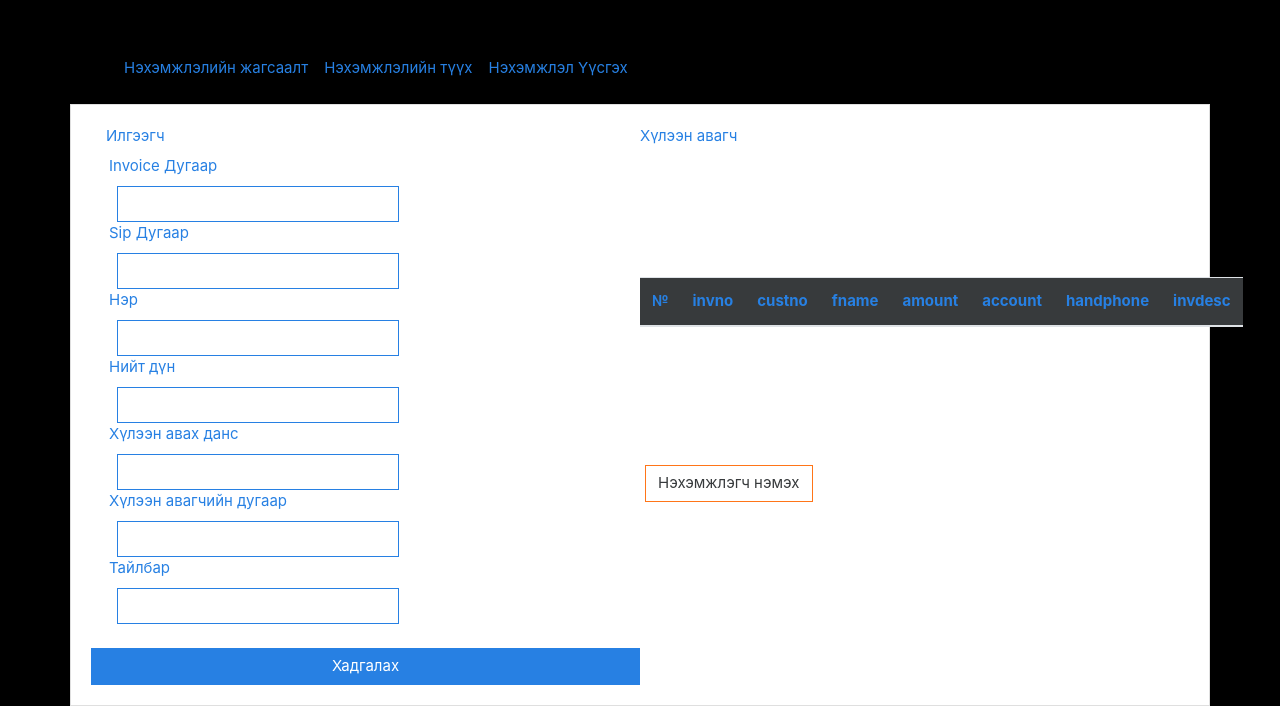
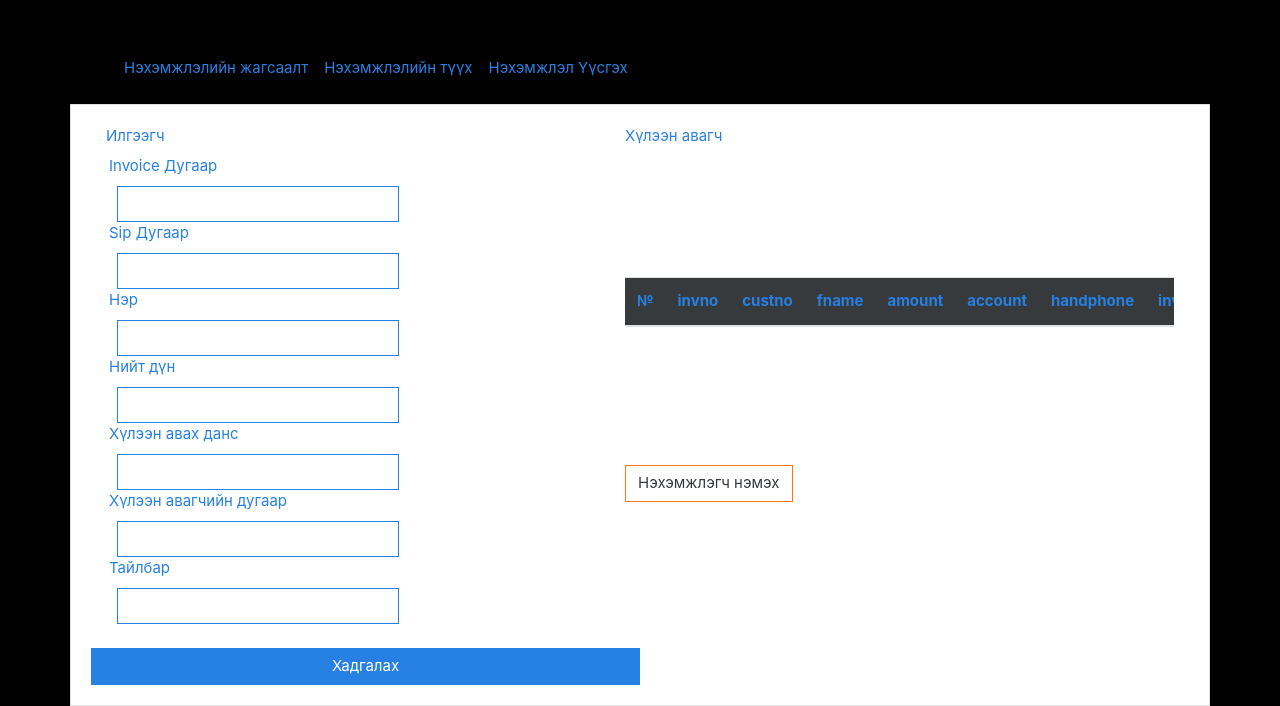
Before and after one commit to Delgermaa47/TDB-INV, a React (Create React App) app in the folder frontend/: page /invoice-save in a window 1280 px wide. Shown: the part 117-823 px from the top of the page. Built offline with nearby package versions, Linux system fonts and the light colour scheme.

Commit message:
front bolon back-iin code shalgasan

```diff
--- a/frontend/src/components/invoice_create/invoice_create.jsx
+++ b/frontend/src/components/invoice_create/invoice_create.jsx
@@ -158,7 +158,7 @@ export class InvoiceCreate extends Component {
                                     )
                                 }
                             </div>
-                            <div className="form-row col-md-6">
+                            <div className="form-row col-md-6 px-0">
                                 <label>Хүлээн авагч</label>
                                 {
                                     <RecDataTable
@@ -166,7 +166,7 @@ export class InvoiceCreate extends Component {
                                         table_header={rec_table_header}
                                     />
                                 }
-                                <div className='col-md-12'>
+                                <div className='col-md-12 px-0'>
                                     <button
                                         className='btn btn-outline-warning text-dark'
                                         onClick={this.openInvoiceCollector}
--- a/frontend/src/components/invoice_create/rec_data_table.jsx
+++ b/frontend/src/components/invoice_create/rec_data_table.jsx
@@ -11,7 +11,7 @@ export default class RecDataTable extends Component {
     render() {
         const { table_header, body_data } = this.props
         return (
-            <table className="table table_wrapper_table">
+            <table className="table table-responsive">
                 <thead className={`bg-primary text-primary`}>
                     <tr>
                         {
@@ -36,9 +36,6 @@ export default class RecDataTable extends Component {
                          }
 
                     </tr>
-                    // <tr className="tr-hover" key={idx}>
-                    //     <td >{item}</td>
-                    // </tr>
                     )
 
                 }
```
